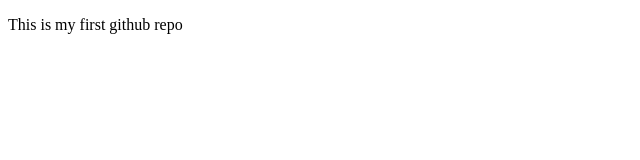
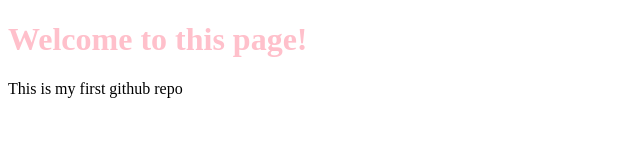
Before and after one commit to maplel33f/my-first-repo, a plain HTML site: page index.html in a window 1280 px wide. Shown: the whole page, without its empty margins (0-640 px from the left). Drawn offline with Linux system fonts and the light colour scheme.

Commit message:
added title to the page

```diff
--- a/index.html
+++ b/index.html
@@ -7,6 +7,7 @@
     <link rel="stylesheet" href="style.css" />
   </head>
   <body>
+    <h1>Welcome to this page!</h1>
 <p>This is my first github repo</p>
 
   </body>
```
